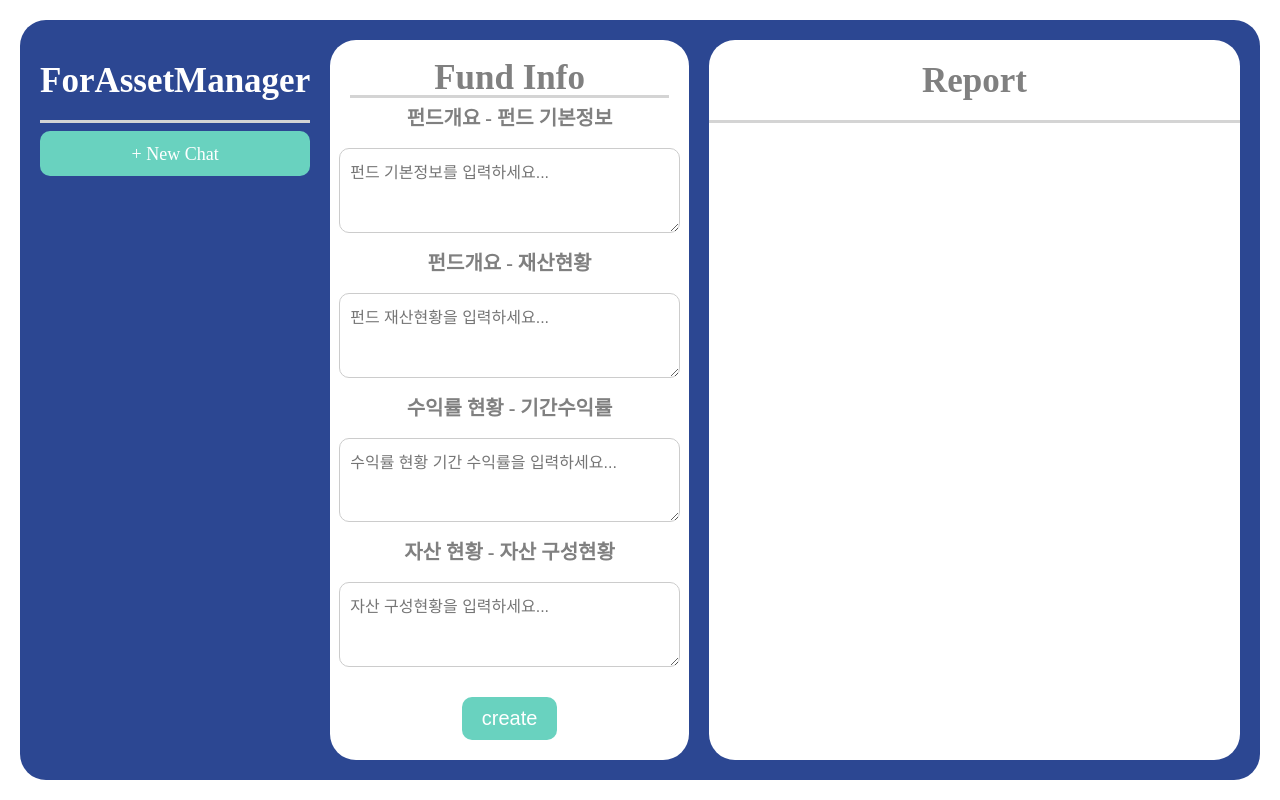
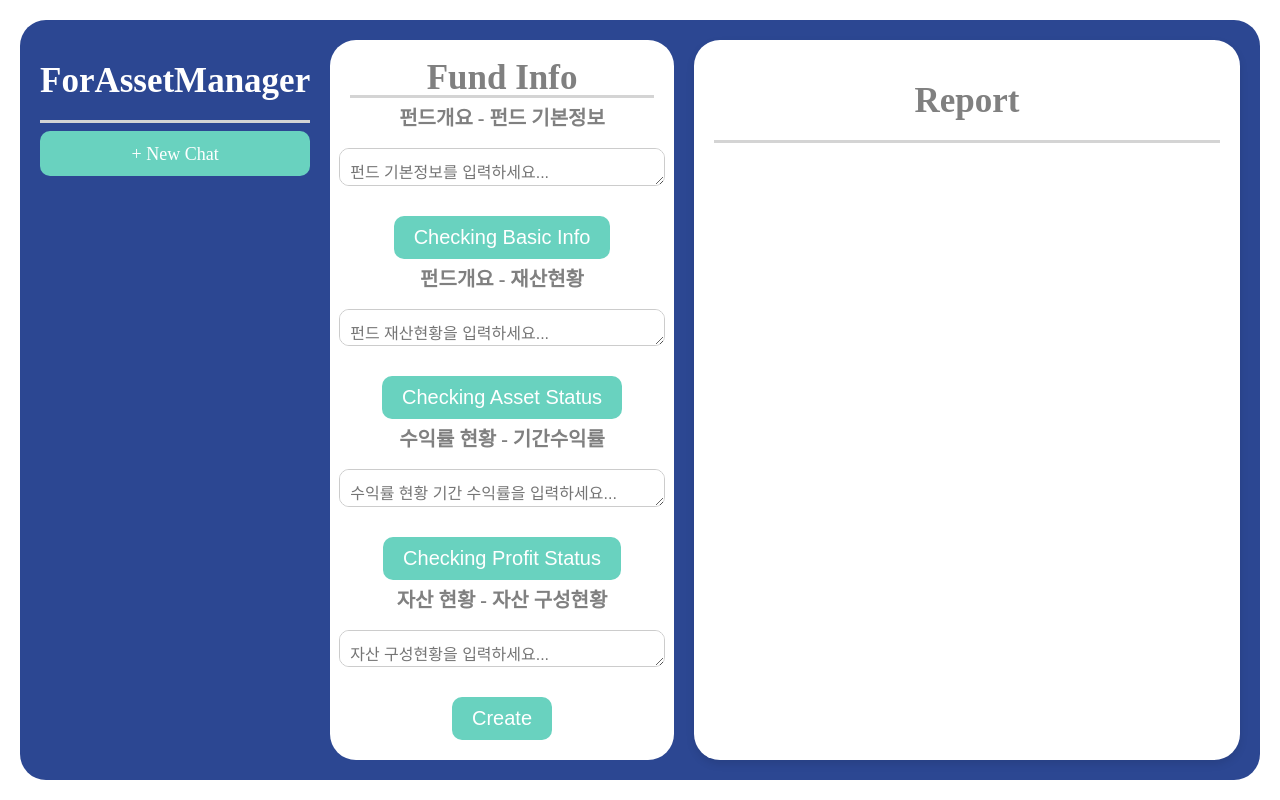
Before and after one commit to genmu5/2024_ForAsset_project, a React (Create React App) app in the folder 2024_ForAsset/2024_for_asset_react/: page /manager in a window 1280 px wide. Built offline with nearby package versions, Linux system fonts and the light colour scheme.

Commit message:
입력창 수정 및 운용보고 생성 성능상승

```diff
--- a/2024_ForAsset/2024_for_asset_react/src/PageSections/ManagerPageSection/InformationContainer.jsx
+++ b/2024_ForAsset/2024_for_asset_react/src/PageSections/ManagerPageSection/InformationContainer.jsx
@@ -42,10 +42,51 @@ const StyledButton = styled.button`
     }
 `;
 
-const InformationContainer = ({ question, setQuestion, fetchAnswer }) => {
+const InformationContainer = ({
+                                  basicInfo, setBasicInfo,
+                                  assetStatus, setAssetStatus,
+                                  profitStatus, setProfitStatus,
+                                  assetComposition, setAssetComposition,
+                                  submitData
+                              }) => {
 
-    const handleQuestionChange = (e) => {
-        setQuestion(e.target.value);
+    const handleBasicInfoChange = (e) => {
+        setBasicInfo(e.target.value);
+    };
+
+    const handleAssetStatusChange = (e) => {
+        setAssetStatus(e.target.value);
+    };
+
+    const handleProfitStatusChange = (e) => {
+        setProfitStatus(e.target.value);
+    };
+
+    const handleAssetCompositionChange = (e) => {
+        setAssetComposition(e.target.value);
+    };
+
+    const handleSubmitBasicInfo = () => {
+        submitData(basicInfo, false)
+            .then(() => alert("기본 정보가 성공적으로 전송되었습니다."))
+            .catch(() => alert("기본 정보 전송에 실패했습니다."));
+    };
+
+    const handleSubmitAssetStatus = () => {
+        submitData(assetStatus, false)
+            .then(() => alert("재산 현황이 성공적으로 전송되었습니다."))
+            .catch(() => alert("재산 현황 전송에 실패했습니다."));
+    };
+
+    const handleSubmitProfitStatus = () => {
+        submitData(profitStatus, false)
+            .then(() => alert("기간 수익률이 성공적으로 전송되었습니다."))
+            .catch(() => alert("기간 수익률 전송에 실패했습니다."));
+    };
+
+    const handleSubmitAssetComposition = () => {
+        const dataWithExtraString = assetComposition + "\n\n앞에 보냈던 펀드기본정보, 재산현황, 기간수익률과 지금보내는 자산구성현황의 정보를 가지고 많은 내용의 운용보고 작성해줘 ";
+        submitData(dataWithExtraString, true)
     };
 
     return (
@@ -54,32 +95,38 @@ const InformationContainer = ({ question, setQuestion, fetchAnswer }) => {
             <h2 style={{fontSize: "20px", fontWeight: "bold", color: "gray", padding: "10px"}}>펀드개요 - 펀드 기본정보</h2>
             <StyledTextarea
                 placeholder="펀드 기본정보를 입력하세요..."
-                value={question}
-                onChange={handleQuestionChange}
+                value={basicInfo}
+                onChange={handleBasicInfoChange}
                 rows={10}
             />
+            <StyledButton onClick={handleSubmitBasicInfo}>Checking Basic Info</StyledButton>
+
             <h2 style={{fontSize: "20px", fontWeight: "bold", color: "gray", padding: "10px"}}>펀드개요 - 재산현황</h2>
             <StyledTextarea
                 placeholder="펀드 재산현황을 입력하세요..."
-                value={question}
-                onChange={handleQuestionChange}
+                value={assetStatus}
+                onChange={handleAssetStatusChange}
                 rows={10}
             />
+            <StyledButton onClick={handleSubmitAssetStatus}>Checking Asset Status</StyledButton>
+
             <h2 style={{fontSize: "20px", fontWeight: "bold", color: "gray", padding: "10px"}}>수익률 현황 - 기간수익률</h2>
             <StyledTextarea
                 placeholder="수익률 현황 기간 수익률을 입력하세요..."
-                value={question}
-                onChange={handleQuestionChange}
+                value={profitStatus}
+                onChange={handleProfitStatusChange}
                 rows={10}
             />
+            <StyledButton onClick={handleSubmitProfitStatus}>Checking Profit Status</StyledButton>
+
             <h2 style={{fontSize: "20px", fontWeight: "bold", color: "gray", padding: "10px"}}>자산 현황 - 자산 구성현황</h2>
             <StyledTextarea
                 placeholder="자산 구성현황을 입력하세요..."
-                value={question}
-                onChange={handleQuestionChange}
+                value={assetComposition}
+                onChange={handleAssetCompositionChange}
                 rows={10}
             />
-            <StyledButton onClick={fetchAnswer}>create</StyledButton>
+            <StyledButton onClick={handleSubmitAssetComposition}>Create</StyledButton>
         </Container>
     );
 }
--- a/2024_ForAsset/2024_for_asset_react/src/PageSections/ManagerPageSection/ReportContainer.jsx
+++ b/2024_ForAsset/2024_for_asset_react/src/PageSections/ManagerPageSection/ReportContainer.jsx
@@ -9,6 +9,27 @@ const Container = styled.div`
     width: 100%;
     background-color: white;
     border-radius: 26px;
+    padding: 20px;
+    box-shadow: 0 4px 8px rgba(0, 0, 0, 0.1);
+`;
+
+const AnswerContainer = styled.div`
+    margin-top: 20px;
+    width: 90%;
+    background-color: #f9f9f9;
+    padding: 20px;
+    border-radius: 10px;
+    box-shadow: 0 2px 4px rgba(0, 0, 0, 0.1);
+    font-size: 16px;
+    line-height: 1.5;
+    color: #333;
+    white-space: pre-wrap; /* This preserves the formatting of the text */
+`;
+
+const AnswerTitle = styled.p`
+    font-weight: bold;
+    margin-bottom: 10px;
+    font-size: 20px;
 `;
 
 const ReportContainer = ({ answer }) => {
@@ -16,10 +37,10 @@ const ReportContainer = ({ answer }) => {
         <Container>
             <TitleComponent title={"Report"} />
             {answer && (
-                <div>
-                    <p>답변:</p>
+                <AnswerContainer>
+                    <AnswerTitle>운용보고 작성완료</AnswerTitle>
                     <p>{answer}</p>
-                </div>
+                </AnswerContainer>
             )}
         </Container>
     );
--- a/2024_ForAsset/2024_for_asset_react/src/pages/ManagerPage.jsx
+++ b/2024_ForAsset/2024_for_asset_react/src/pages/ManagerPage.jsx
@@ -21,16 +21,19 @@ const InnerContainer = styled.div`
 `;
 
 const ManagerPage = () => {
-    const [question, setQuestion] = useState("");
+    const [basicInfo, setBasicInfo] = useState("");
+    const [assetStatus, setAssetStatus] = useState("");
+    const [profitStatus, setProfitStatus] = useState("");
+    const [assetComposition, setAssetComposition] = useState("");
     const [answer, setAnswer] = useState("");
 
-    const fetchAnswer = () => {
-        if (question.trim() === "") {
-            alert("질문을 입력해주세요.");
-            return;
+    const submitData = (data, fetchAnswer = false) => {
+        if (data.trim() === "") {
+            alert("입력을 완료해주세요.");
+            return Promise.reject("입력을 완료해주세요.");
         }
 
-        fetch(`http://localhost:8080/chat?message=${encodeURIComponent(question)}`, {
+        return fetch(`http://localhost:8080/chat?message=${encodeURIComponent(data)}`, {
             method: 'GET',
             headers: {
                 'Content-Type': 'text/plain'
@@ -43,11 +46,9 @@ const ManagerPage = () => {
                 return response.text();
             })
             .then(data => {
-                setAnswer(data);
-            })
-            .catch(error => {
-                console.error('Error fetching answer:', error);
-                setAnswer("서버에서 답변을 가져오는 중 오류가 발생했습니다.");
+                if (fetchAnswer) {
+                    setAnswer(data);
+                }
             });
     };
 
@@ -56,9 +57,15 @@ const ManagerPage = () => {
             <InnerContainer>
                 <SideBarContainer mainTitle={"ForAssetManager"} ButtonBackGroundColor={"#69D2BF"} />
                 <InformationContainer
-                    question={question}
-                    setQuestion={setQuestion}
-                    fetchAnswer={fetchAnswer}
+                    basicInfo={basicInfo}
+                    setBasicInfo={setBasicInfo}
+                    assetStatus={assetStatus}
+                    setAssetStatus={setAssetStatus}
+                    profitStatus={profitStatus}
+                    setProfitStatus={setProfitStatus}
+                    assetComposition={assetComposition}
+                    setAssetComposition={setAssetComposition}
+                    submitData={submitData}
                 />
                 <ReportContainer answer={answer} />
             </InnerContainer>
```
Also changed, not shown: 2024_ForAsset/2024_for_asset_react/src/PageSections/ManagerPageSection/MainContainer.jsx (+24 -11 lines).
